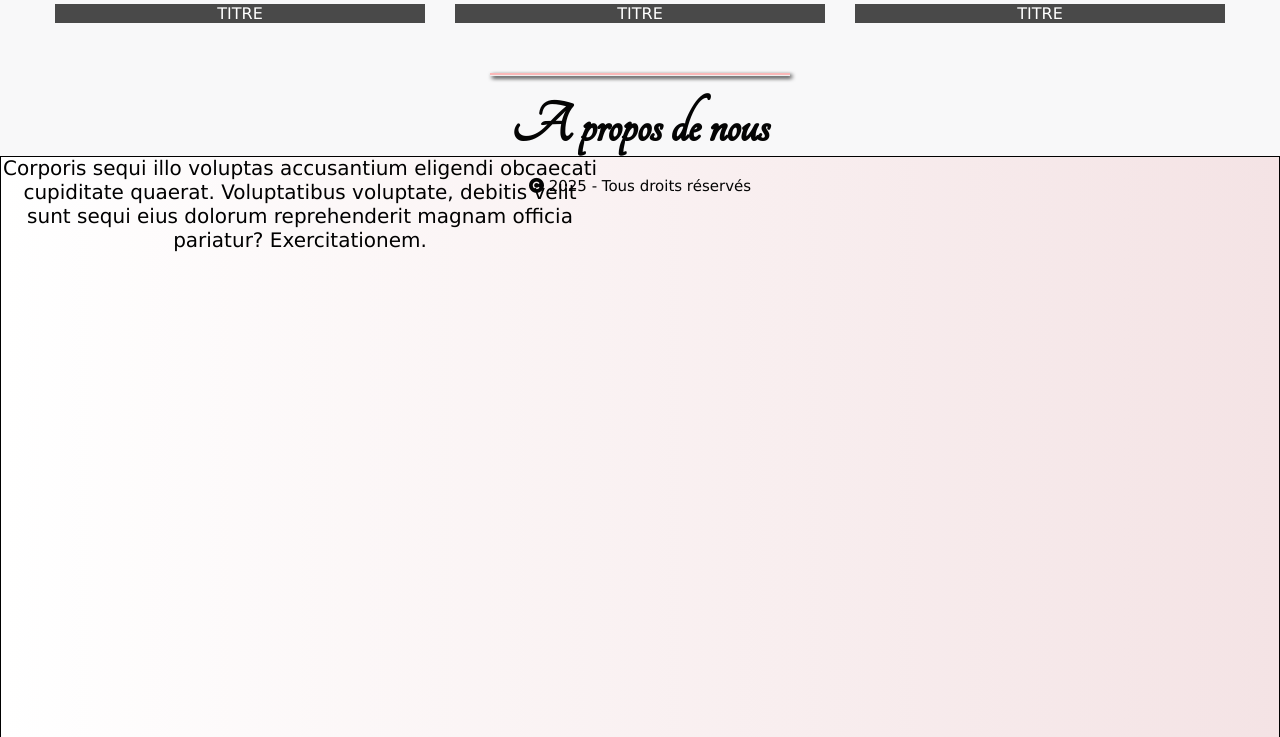
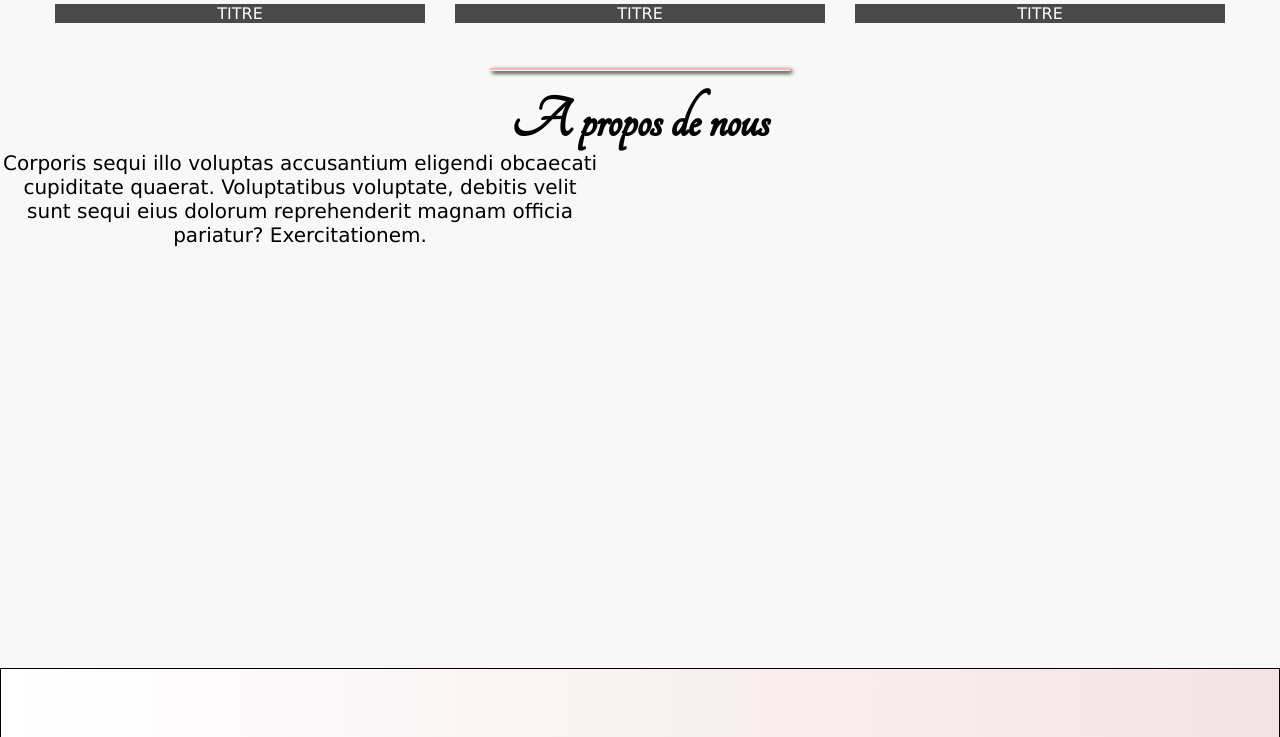
Before and after one commit to poudaProg/drone1, a plain HTML site: page index.html in a window 1280 px wide. Shown: the part 843-1580 px from the top of the page. Drawn offline with Linux system fonts and the light colour scheme; a script that the page names is missing.

Commit message:
3eme modif html et css

```diff
--- a/index.html
+++ b/index.html
@@ -66,7 +66,7 @@
             </figure>
         </section>
 
-        <section class="section2" style="margin-top: 25px">
+        <section class="section2" style="margin-top:20px">
             <hr class="hr-apropos-de-nous" width="300px">
             <h2 class="titre-section2">
                 A propos de nous
--- a/style.css
+++ b/style.css
@@ -2,6 +2,8 @@
 body {
     background: rgba(247, 248, 249, 0.867);
     font-family: Verdana, Geneva, Tahoma, sans-serif;
+    width: 100%;
+    height: 100%;
 }
 
 * {
@@ -313,7 +315,7 @@ img {
 /*PARTIE ===================Section 2===================*/
 .section2 {
     width: 100%;
-    height: auto;
+    height: 600px;
     /* display: flex; */
     /* justify-content: center; */
     /* align-items: center; */
@@ -355,18 +357,21 @@ p.para1-a-propos-de-nous {
 footer {
     width: 100%;
     height: 600px;
-    /* position: relative; */
     background: linear-gradient(to left, #ecb7ba52, #ffffff);
 }
 
 p.footer {
-    /* position: absolute; */
-    font-size: 15px;
-    /* background-color: #080cf9; */
+    display: flex;
+    align-items: end;
+    justify-content: center;
+    margin: 0;
+    padding: 15px;
+    font-family: Verdana, Geneva, Tahoma, sans-serif;
+    font-weight: 400;
 
-    margin-bottom: 0;
-    margin-top: 0;
-    text-align: center;
+    font-size:10px;
     color: #040404;
-    padding: 20px;
+    width: 100%;
+    height: 100vh;
+
 }
```
